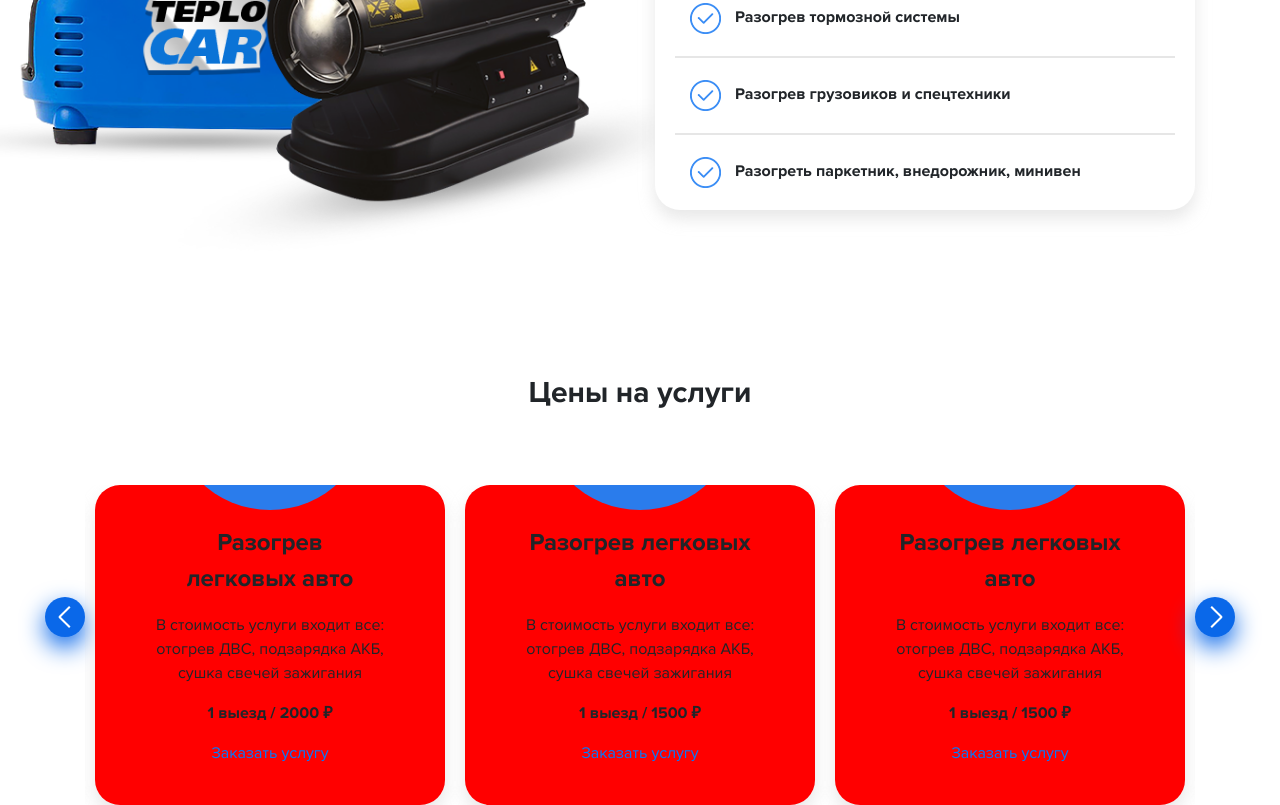
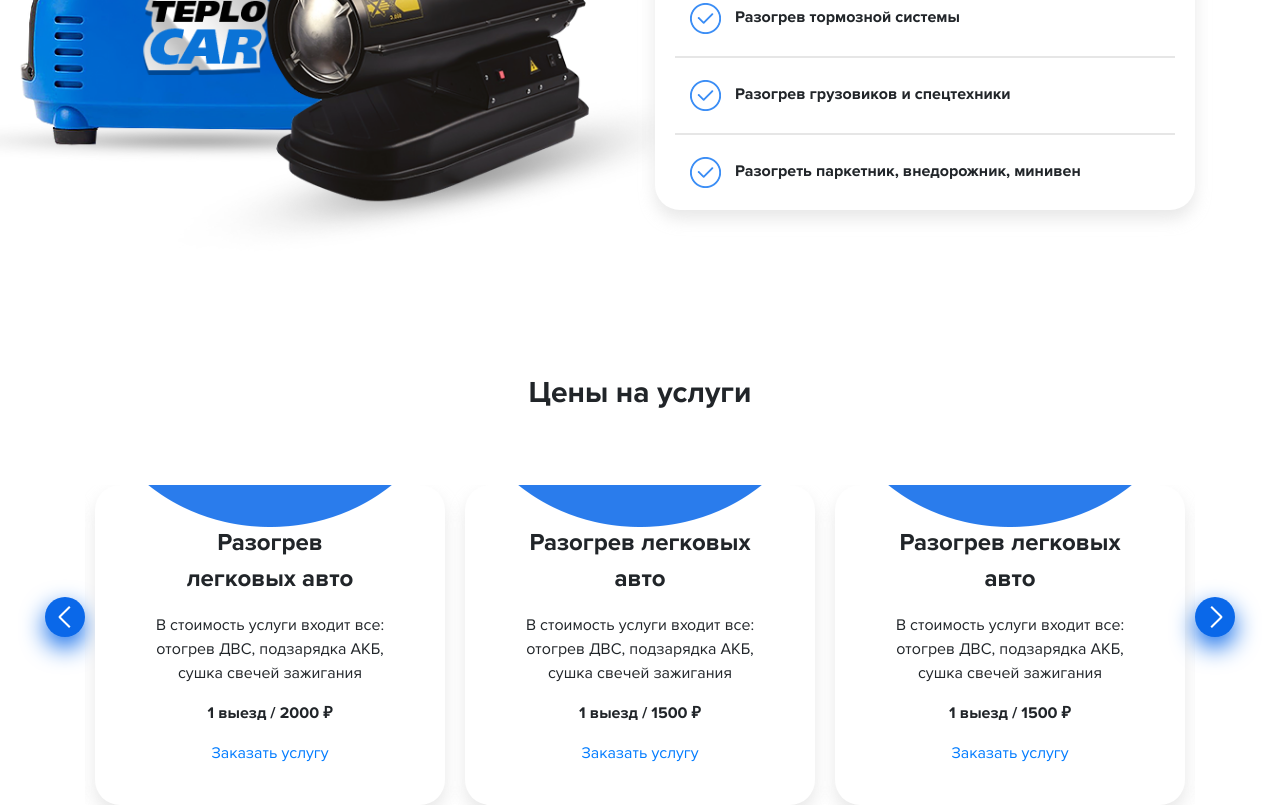
Before and after one commit to Gallows-bird/teplocar, a website: page app/index.html in a window 1280 px wide. Shown: the part 1225-2030 px from the top of the page. Drawn offline with nearby package versions, Linux system fonts and the light colour scheme.

Commit message:
next slider part

```diff
--- a/app/sass/main.sass
+++ b/app/sass/main.sass
@@ -321,20 +321,10 @@ body
 	position: relative
 	border-radius: 25px
 	box-shadow: 0px 9px 16px 0px rgba(222, 222, 222, 0.7)
-	background-color: red
-	&::after
-		content: ''
-		display: block
-		width: 200px
-		height: 200px
-		position: absolute
-		top: -175px
-		left: 0
-		right: 0
-		margin-left: auto
-		margin-right: auto
-		border-radius: 100%
-		background: #2a7cec
+	background-color: white
+	background-image: url('../img/price-bg.png')
+	background-repeat: no-repeat
+	background-position: 50% 0
 
 .slick-arrow
 	width: 40px
```
Also changed, not shown: app/css/main.css.
